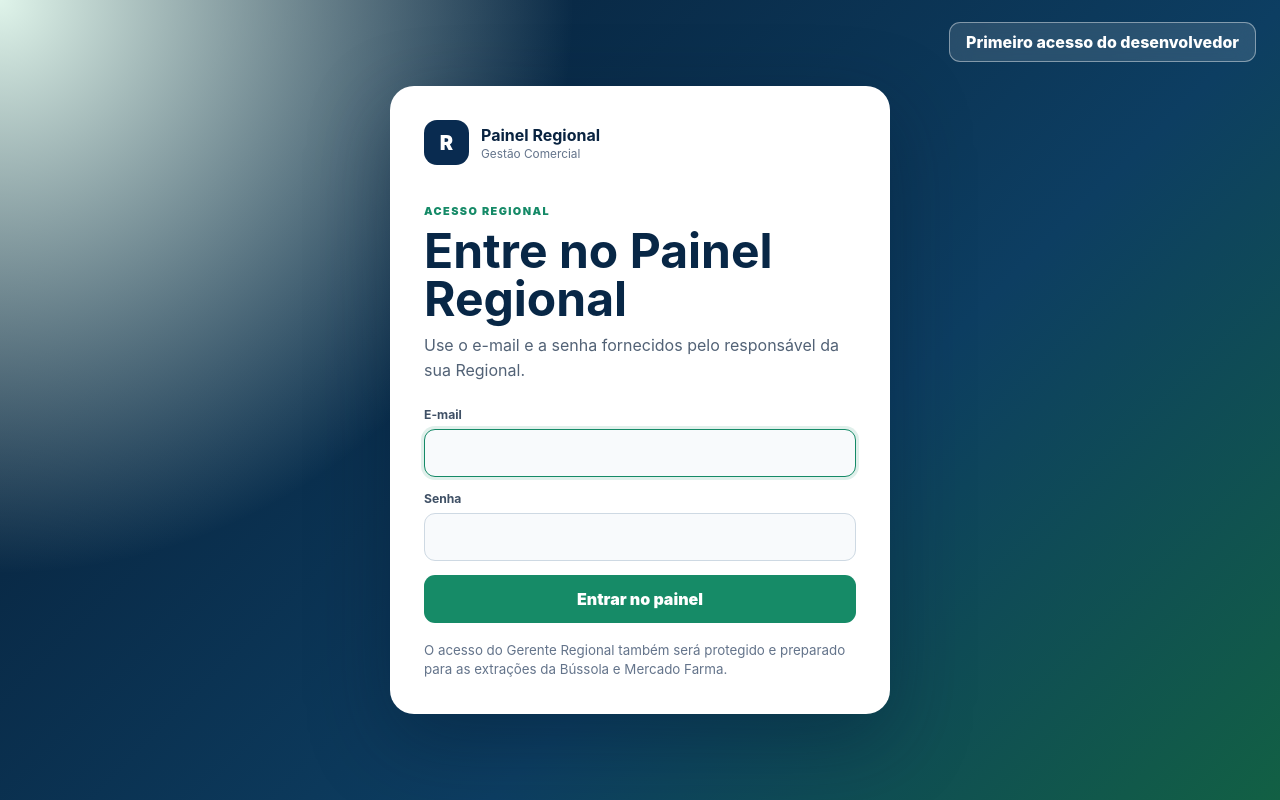
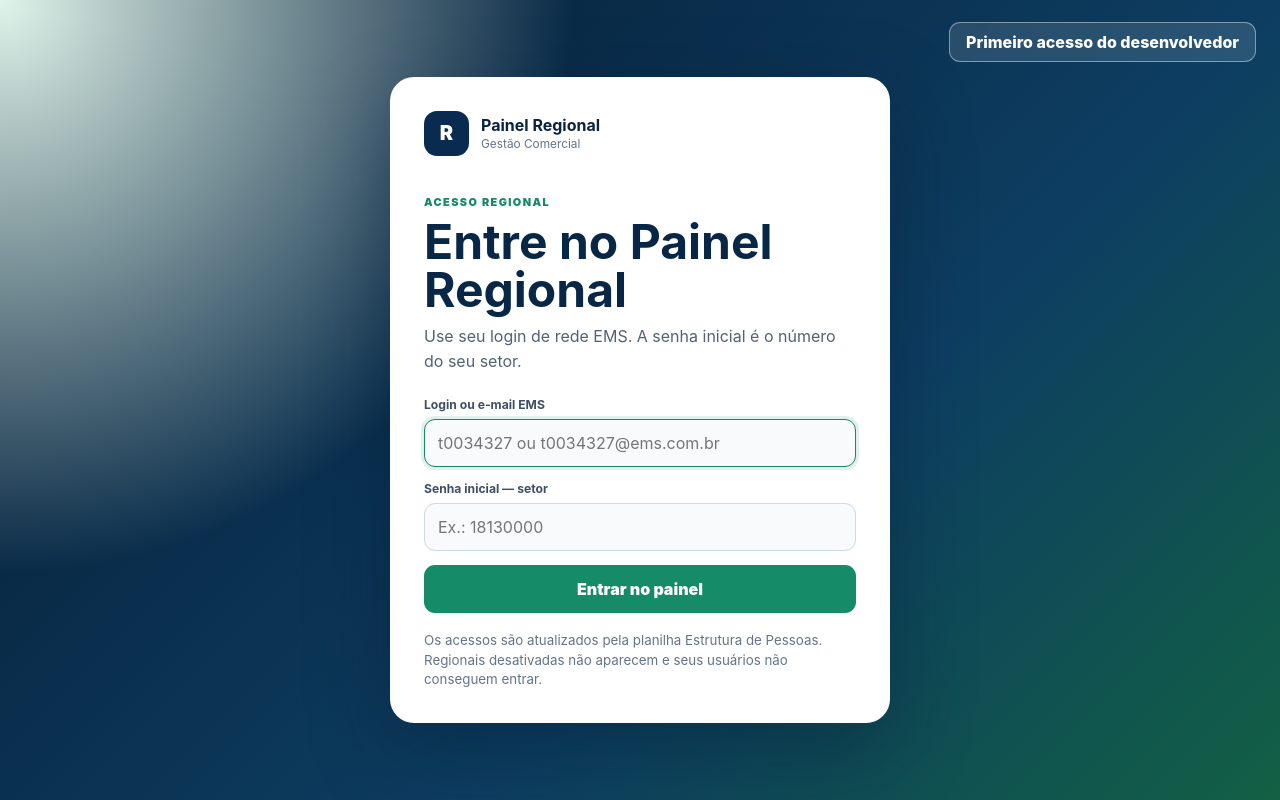
Before and after one commit to mauriciobarrosaguiar/Painel-Regional, a React (Vite) app in the folder web/: page / in a window 1280 px wide. Built offline with nearby package versions, Linux system fonts and the light colour scheme; no server answers.

Commit message:
Permite login EMS com ou sem arroba e senha do setor

```diff
--- a/web/src/LoginPage.tsx
+++ b/web/src/LoginPage.tsx
@@ -44,6 +44,7 @@ export default function LoginPage({ developerConfigured, onAuthenticated }: Prop
   }
 
   const firstDeveloperAccess = mode === 'developer' && !developerConfigured
+  const developerMode = mode === 'developer'
 
   return (
     <main className="login-page">
@@ -67,29 +68,39 @@ export default function LoginPage({ developerConfigured, onAuthenticated }: Prop
         </div>
 
         <span className="login-eyebrow">
-          {mode === 'developer' ? 'Administração da plataforma' : 'Acesso Regional'}
+          {developerMode ? 'Administração da plataforma' : 'Acesso Regional'}
         </span>
         <h1>
           {firstDeveloperAccess
             ? 'Crie seu primeiro acesso'
-            : mode === 'developer'
+            : developerMode
               ? 'Entre como desenvolvedor'
               : 'Entre no Painel Regional'}
         </h1>
         <p>
           {firstDeveloperAccess
-            ? 'Este acesso será usado para cadastrar Regionais e Gerentes Regionais.'
-            : mode === 'developer'
+            ? 'Este acesso será usado para importar a Estrutura de Pessoas e ativar os Gerentes Regionais.'
+            : developerMode
               ? 'Use o e-mail e a senha cadastrados no primeiro acesso.'
-              : 'Use o e-mail e a senha fornecidos pelo responsável da sua Regional.'}
+              : 'Use seu login de rede EMS. A senha inicial é o número do seu setor.'}
         </p>
 
         <form onSubmit={submit}>
           {firstDeveloperAccess && (
             <label><span>Nome completo</span><input name="nome" required minLength={3} autoComplete="name" /></label>
           )}
-          <label><span>E-mail</span><input name="email" type="email" required autoFocus autoComplete="username" /></label>
-          <label><span>Senha</span><input name="senha" type="password" required minLength={8} autoComplete={firstDeveloperAccess ? 'new-password' : 'current-password'} /></label>
+          <label>
+            <span>{developerMode ? 'E-mail' : 'Login ou e-mail EMS'}</span>
+            <input
+              name="email"
+              type={developerMode ? 'email' : 'text'}
+              required
+              autoFocus
+              autoComplete="username"
+              placeholder={developerMode ? 'seuemail@dominio.com' : 't0034327 ou t0034327@ems.com.br'}
+            />
+          </label>
+          <label><span>{developerMode ? 'Senha' : 'Senha inicial — setor'}</span><input name="senha" type="password" required minLength={8} autoComplete={firstDeveloperAccess ? 'new-password' : 'current-password'} placeholder={developerMode ? '' : 'Ex.: 18130000'} /></label>
           {error && <div className="login-alert">{error}</div>}
           <button className="login-primary" disabled={loading}>
             {loading
@@ -101,7 +112,7 @@ export default function LoginPage({ developerConfigured, onAuthenticated }: Prop
         </form>
 
         <small>
-          O acesso do Gerente Regional também será protegido e preparado para as extrações da Bússola e Mercado Farma.
+          Os acessos são atualizados pela planilha Estrutura de Pessoas. Regionais desativadas não aparecem e seus usuários não conseguem entrar.
         </small>
       </section>
     </main>
```
